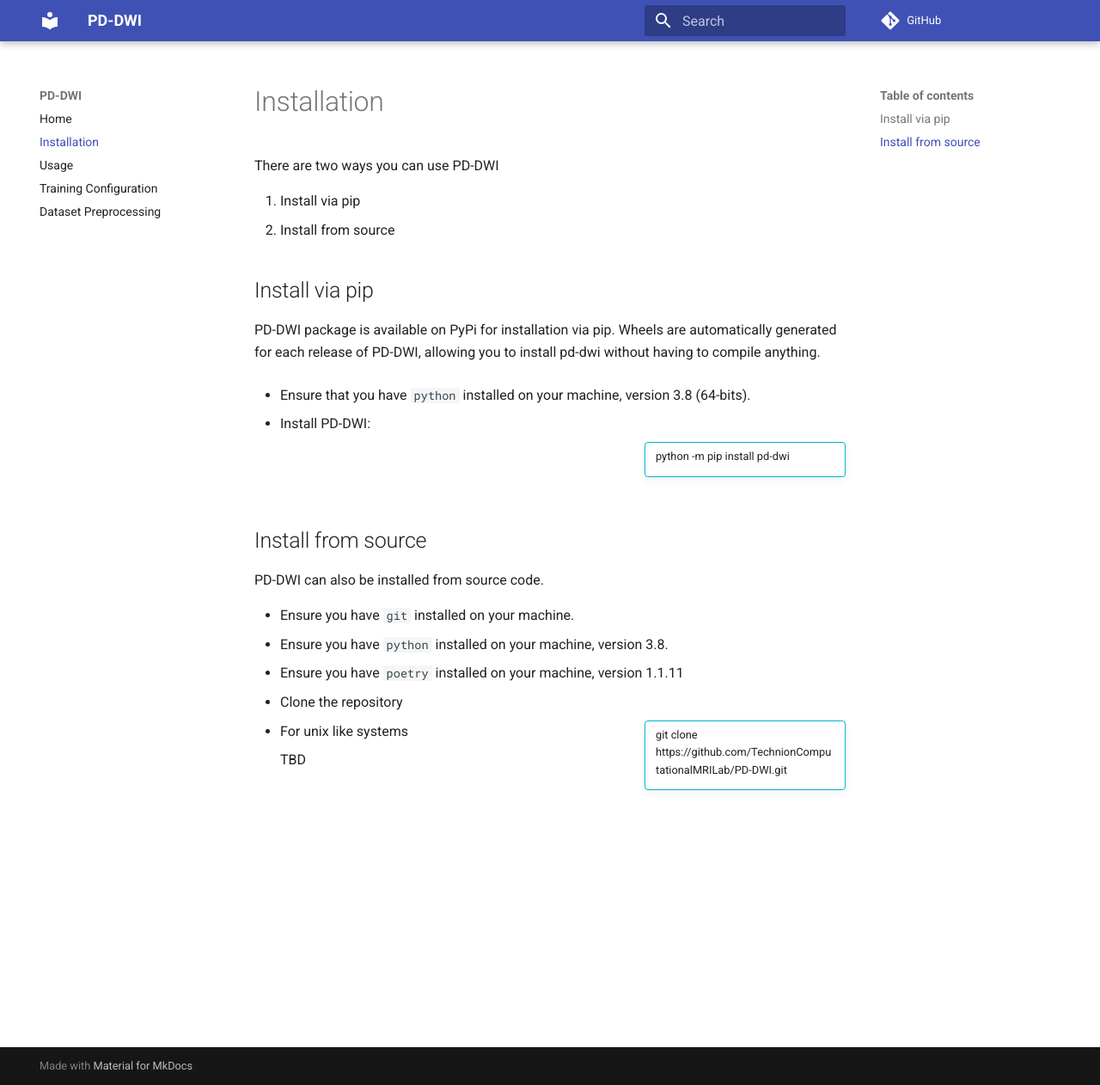
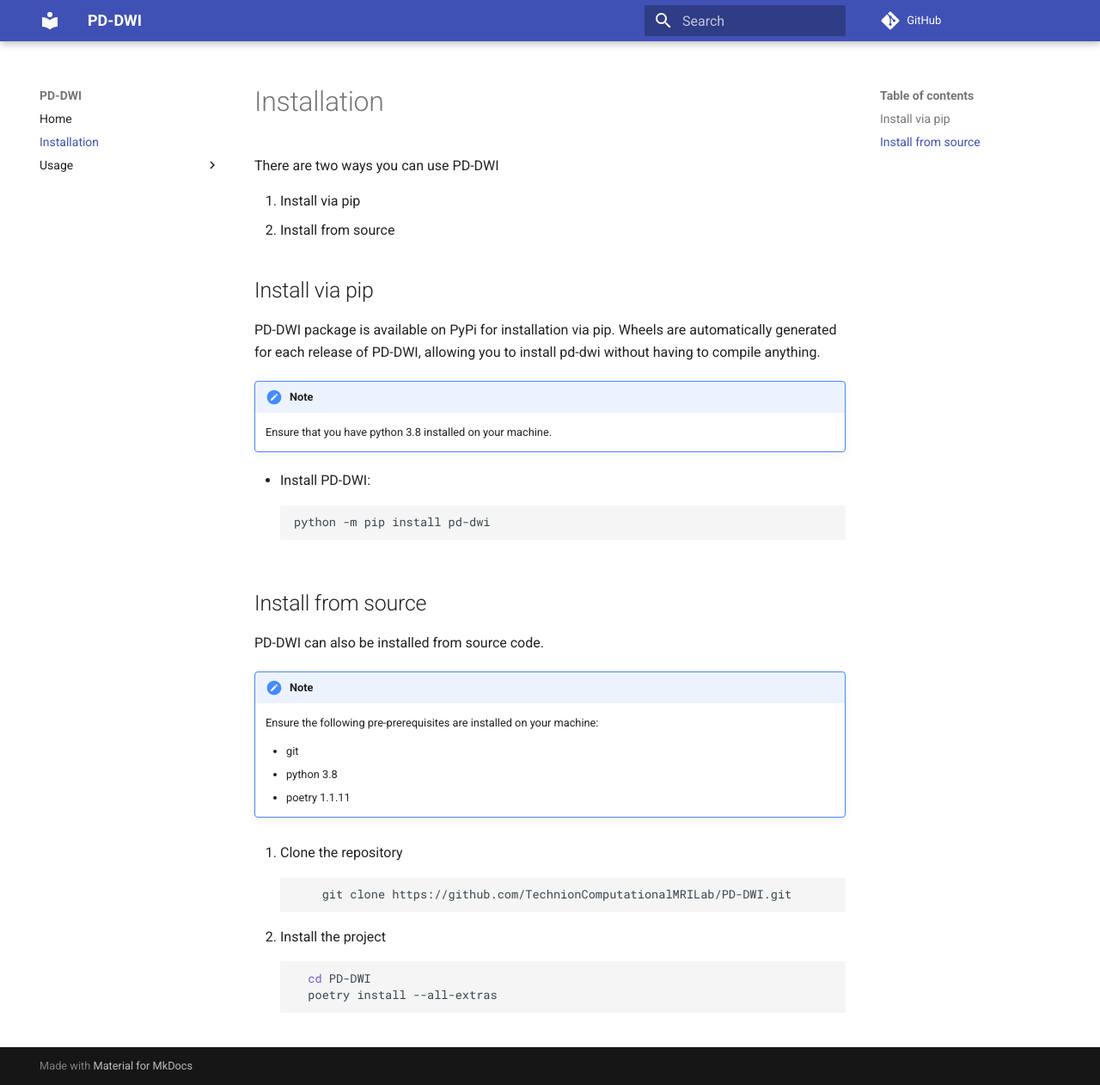
Before and after one commit to TechnionComputationalMRILab/PD-DWI, an MkDocs documentation site: the page built from docs/installation.md, in a window 1280 px wide and 1262 px high. Shown: the whole window at 86% size. Built offline with MkDocs 1.6.1 and Material for MkDocs 9.7.7, drawn with Linux system fonts in a browser that asks for light colours; comment, search, counter and statistics services are not loaded.

Commit message:
Customize mkdocs

````diff
--- a/docs/installation.md
+++ b/docs/installation.md
@@ -10,25 +10,32 @@
 PD-DWI package is available on PyPi for installation via pip. Wheels are automatically generated for each release of PD-DWI, allowing you to
 install pd-dwi without having to compile anything.
 
-* Ensure that you have ``python`` installed on your machine, version 3.8 (64-bits).
+!!! note
+    Ensure that you have python 3.8 installed on your machine.
 
 * Install PD-DWI:
-
-    !!! info inline end ""
-        python -m pip install pd-dwi
+    ```bash
+    python -m pip install pd-dwi
+    ```
 
 ## Install from source
 
 PD-DWI can also be installed from source code.
 
-* Ensure you have `git` installed on your machine.
-* Ensure you have `python` installed on your machine, version 3.8.
-* Ensure you have `poetry` installed on your machine, version 1.1.11
-* Clone the repository
+!!! note
+    Ensure the following pre-prerequisites are installed on your machine:
 
-    !!! info inline end ""
+    * git
+    * python 3.8
+    * poetry 1.1.11
+
+1. Clone the repository
+    ```bash
         git clone https://github.com/TechnionComputationalMRILab/PD-DWI.git
+    ```
 
-* For unix like systems
-
-    TBD
+2. Install the project
+    ```bash
+      cd PD-DWI
+      poetry install --all-extras
+    ```
--- a/mkdocs.yml
+++ b/mkdocs.yml
@@ -10,20 +10,48 @@
 nav:
   - Home: index.md
   - Installation: installation.md
-  - Usage: usage.md
-  - Training Configuration: training_configuration.md
-  - Dataset Preprocessing: dataset_preprocessing.md
+  - Usage:
+      - Getting Started: usage/index.md
+      - Training Configuration: usage/training_configuration.md
 
 plugins:
   - plotly
   - search
 
 markdown_extensions:
+  # Python Markdown
+  - abbr
+  - admonition
+  - attr_list
+  - def_list
+  - footnotes
+  - md_in_html
   - toc:
       permalink: true
-  - admonition
-  - attr_list
+
+  # Python Markdown Extensions
+  - pymdownx.arithmatex:
+      generic: true
+  - pymdownx.betterem:
+      smart_enable: all
+  - pymdownx.caret
+  - pymdownx.details
+  - pymdownx.emoji:
+      emoji_index: !!python/name:material.extensions.emoji.twemoji
+      emoji_generator: !!python/name:material.extensions.emoji.to_svg
+  - pymdownx.highlight
+  - pymdownx.inlinehilite
+  - pymdownx.keys
+  - pymdownx.mark
+  - pymdownx.smartsymbols
+  - pymdownx.superfences
+  - pymdownx.tabbed:
+      alternate_style: true
+  - pymdownx.tasklist:
+      custom_checkbox: true
+  - pymdownx.tilde
   - mkdocs-click
+  - md_in_html
   - pymdownx.superfences:
       custom_fences:
         - name: plotly
--- a/pyproject.toml
+++ b/pyproject.toml
@@ -40,7 +40,6 @@
 pydantic-yaml = "^1.2.1"
 StrEnum = {version = "^0.4.15", python = "<3.11"}
 pydicom = "^2.4.4"
-mkdocs-material = "^9.5.28"
 
 [tool.poetry.dev-dependencies]
 pytest = "7.1.2"
@@ -54,6 +53,8 @@
 pymdown-extensions = "^10.8.1"
 termynal = "^0.12.1"
 mkdocs-click = "^0.8.1"
+mkdocs-material = "^9.5.28"
+mkdocs-glightbox = "^0.4.0"
 
 [tool.poetry.extras]
 preprocessing = ["pydicom"]
````
Also changed, not shown: docs/dataset_preprocessing.md (deleted, +0 -19 lines), docs/index.md (+4 -0 lines), docs/usage/index.md (renamed from docs/usage.md, +13 -2 lines), docs/assets/tcml.png (added), docs/usage/training_configuration.md (renamed from docs/training_configuration.md), 2 other files.
